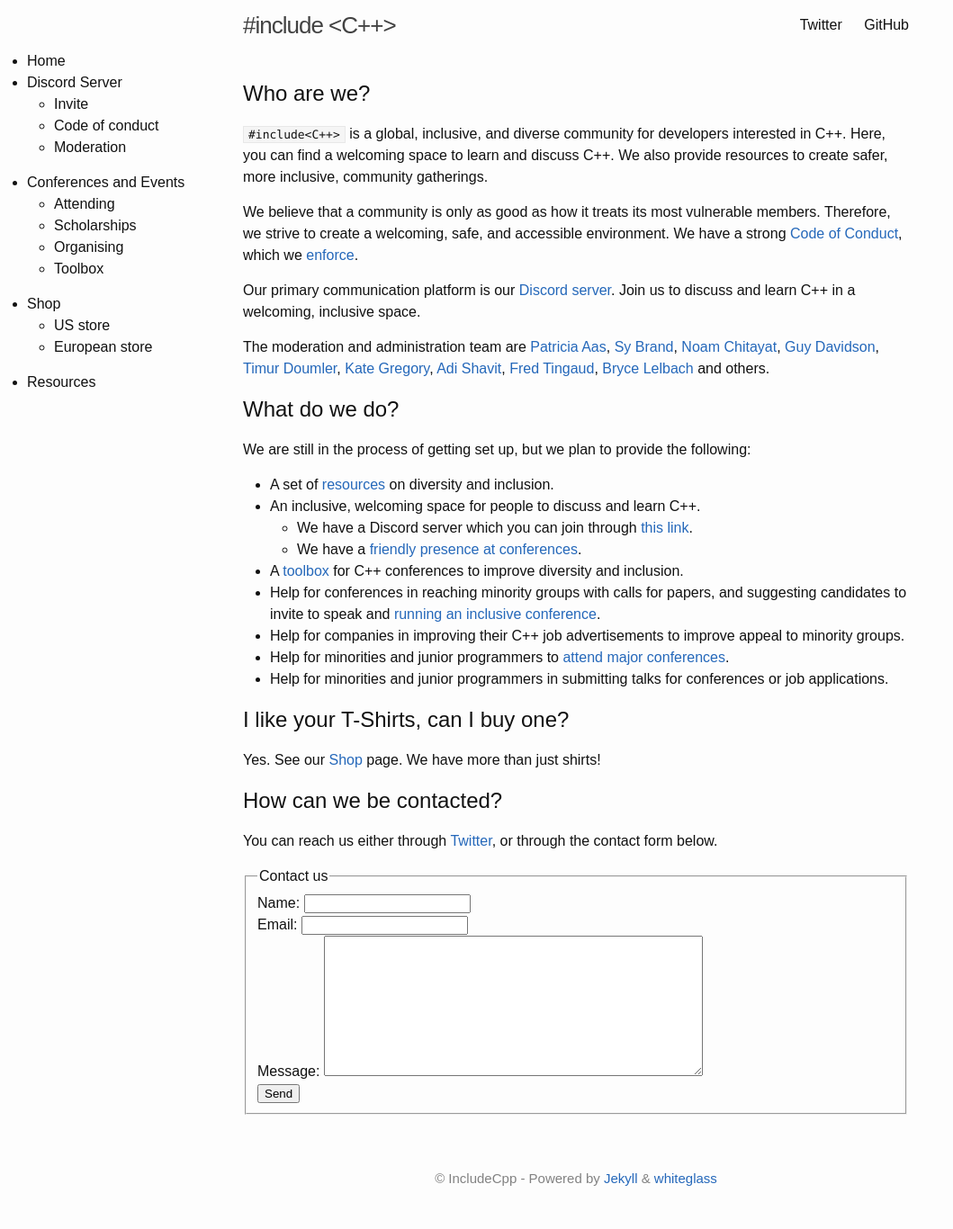
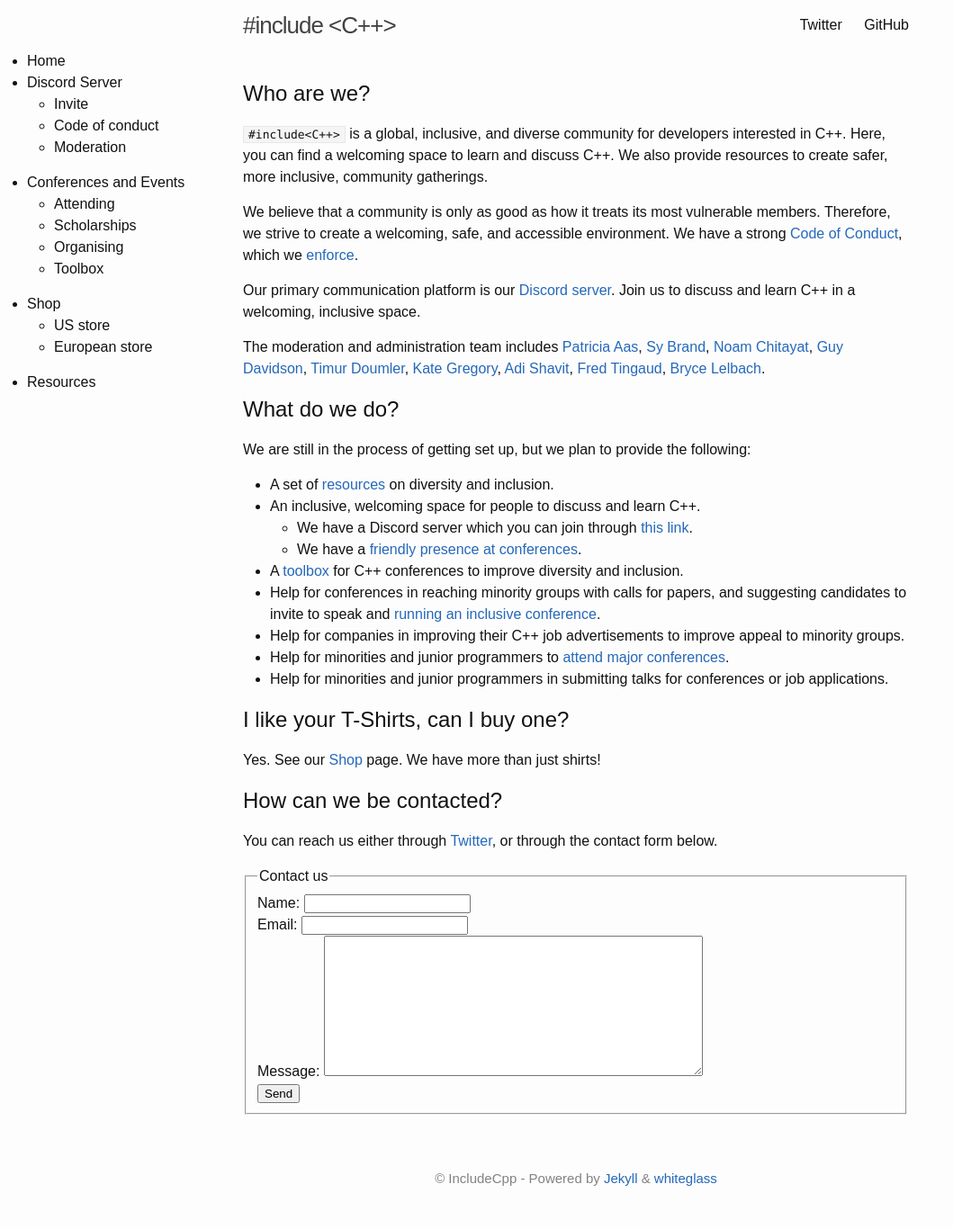
Before and after one commit to include-cpp/include-cpp.github.io, a Jekyll site: the page built from index.md, in a window 1280 px wide. Shown: the whole page at 90% size, without its empty margins (0-1059 px from the left). Built offline with Jekyll 4.4.1, drawn with Linux system fonts in a browser that asks for light colours; our own code applies the rules of GitHub Pages for plain Markdown files.

Commit message:
Clarify moderation list

```diff
--- a/index.md
+++ b/index.md
@@ -10,7 +10,7 @@ We believe that a community is only as good as how it treats its most vulnerable
 
 Our primary communication platform is our [Discord server](https://discord.gg/ZPErMGW). Join us to discuss and learn C++ in a welcoming, inclusive space.
 
-The moderation and administration team are [Patricia Aas](https://twitter.com/pati_gallardo), [Sy Brand](https://twitter.com/TartanLlama), [Noam Chitayat](https://twitter.com/_Noam), [Guy Davidson](https://twitter.com/hatcat01), [Timur Doumler](https://twitter.com/timur_audio), [Kate Gregory](https://twitter.com/gregcons), [Adi Shavit](https://twitter.com/AdiShavit), [Fred Tingaud](https://twitter.com/FredTingaudDev), [Bryce Lelbach](https://twitter.com/blelbach) and others.
+The moderation and administration team includes [Patricia Aas](https://twitter.com/pati_gallardo), [Sy Brand](https://twitter.com/TartanLlama), [Noam Chitayat](https://twitter.com/_Noam), [Guy Davidson](https://twitter.com/hatcat01), [Timur Doumler](https://twitter.com/timur_audio), [Kate Gregory](https://twitter.com/gregcons), [Adi Shavit](https://twitter.com/AdiShavit), [Fred Tingaud](https://twitter.com/FredTingaudDev), [Bryce Lelbach](https://twitter.com/blelbach).
 
 ## What do we do?
 
```
